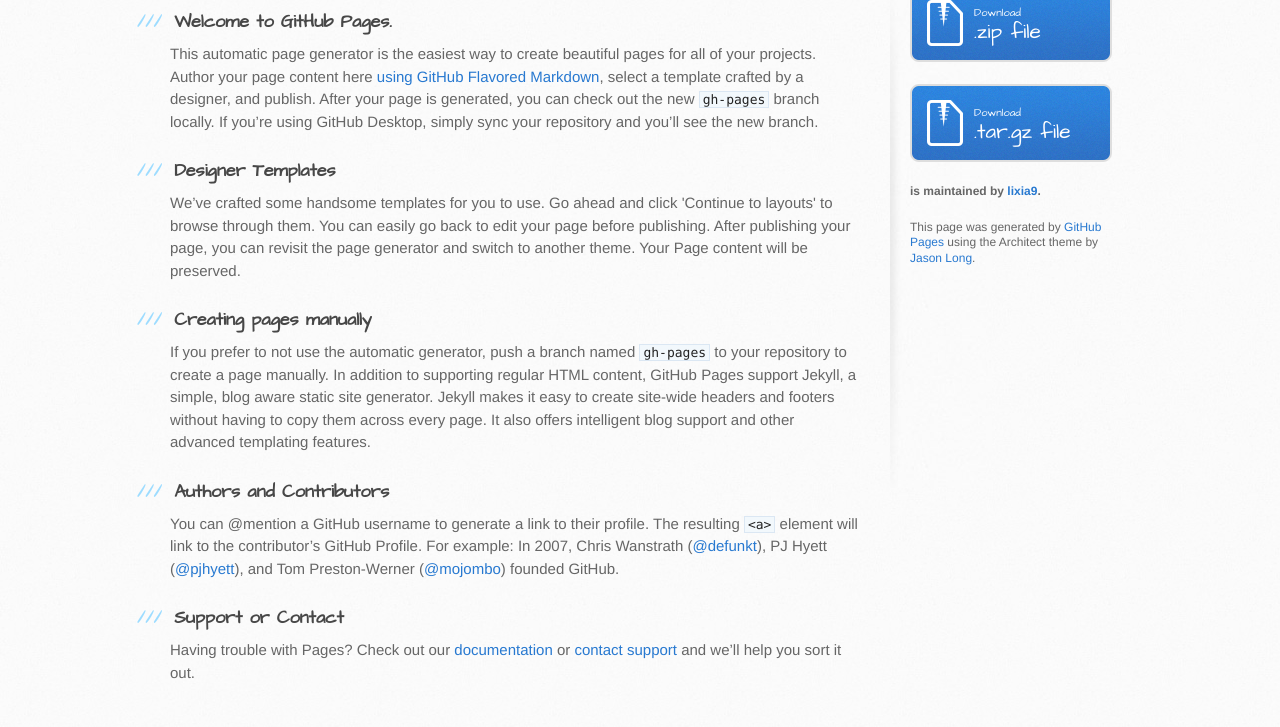
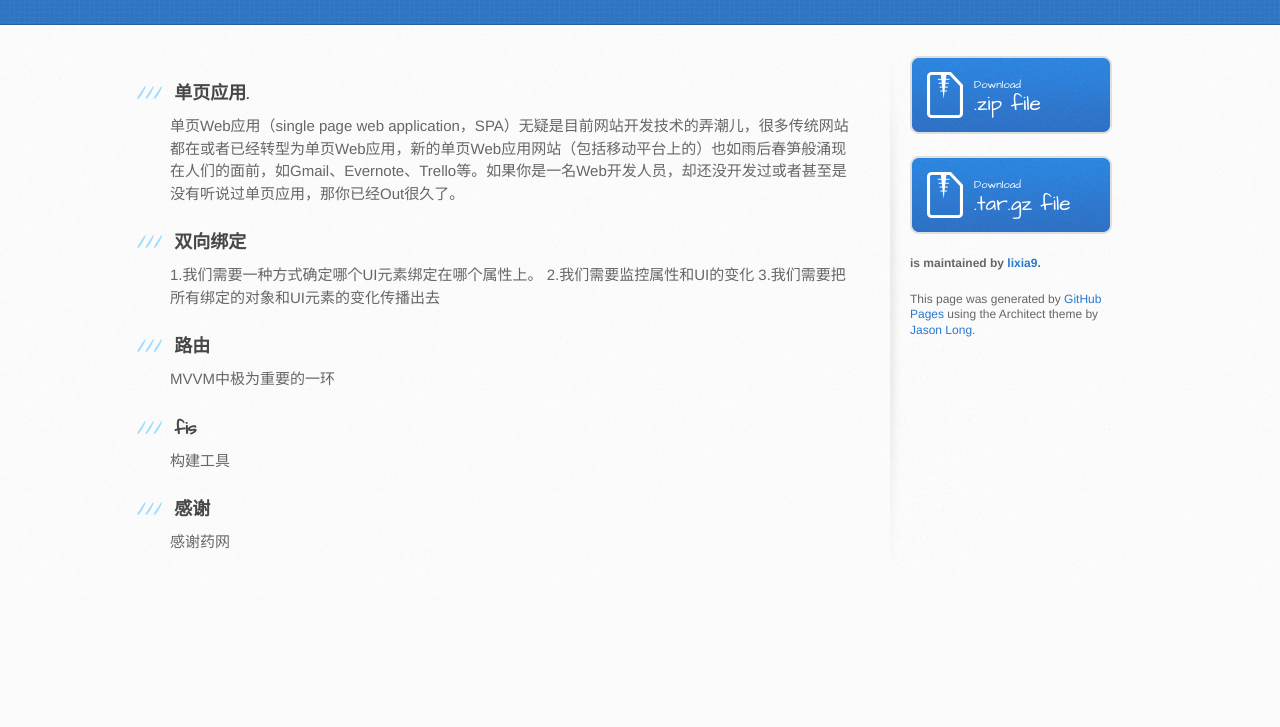
Before and after one commit to lixia9/point, a plain HTML site: page index.html in a window 1280 px wide. Shown: the part 248-975 px from the top of the page. After the commit the page ends 844 px from the top, so only its background shows below. Drawn offline with Linux system fonts and the light colour scheme.

```diff
--- a/index.html
+++ b/index.html
@@ -13,13 +13,13 @@
     <script src="//html5shiv.googlecode.com/svn/trunk/html5.js"></script>
     <![endif]-->
 
-    <title>李晓龙的博客 by lixia9</title>
+    <title>SPA路由双线绑定实现 by lixia9</title>
   </head>
 
   <body>
     <header>
       <div class="inner">
-        <h1>李晓龙的博客</h1>
+        <h1>SPA路由双线绑定实现</h1>
         <h2>不积跬步无以至千里</h2>
         <a href="https://github.com/lixia9/point" class="button"><small>View project on</small> GitHub</a>
       </div>
@@ -29,29 +29,31 @@
       <div class="inner clearfix">
         <section id="main-content">
           <h3>
-<a id="welcome-to-github-pages" class="anchor" href="#welcome-to-github-pages" aria-hidden="true"><span aria-hidden="true" class="octicon octicon-link"></span></a>Welcome to GitHub Pages.</h3>
+<a id="单页应用" class="anchor" href="#%E5%8D%95%E9%A1%B5%E5%BA%94%E7%94%A8" aria-hidden="true"><span aria-hidden="true" class="octicon octicon-link"></span></a>单页应用.</h3>
 
-<p>This automatic page generator is the easiest way to create beautiful pages for all of your projects. Author your page content here <a href="https://guides.github.com/features/mastering-markdown/">using GitHub Flavored Markdown</a>, select a template crafted by a designer, and publish. After your page is generated, you can check out the new <code>gh-pages</code> branch locally. If you’re using GitHub Desktop, simply sync your repository and you’ll see the new branch.</p>
+<p>单页Web应用（single page web application，SPA）无疑是目前网站开发技术的弄潮儿，很多传统网站都在或者已经转型为单页Web应用，新的单页Web应用网站（包括移动平台上的）也如雨后春笋般涌现在人们的面前，如Gmail、Evernote、Trello等。如果你是一名Web开发人员，却还没开发过或者甚至是没有听说过单页应用，那你已经Out很久了。</p>
 
 <h3>
-<a id="designer-templates" class="anchor" href="#designer-templates" aria-hidden="true"><span aria-hidden="true" class="octicon octicon-link"></span></a>Designer Templates</h3>
+<a id="双向绑定" class="anchor" href="#%E5%8F%8C%E5%90%91%E7%BB%91%E5%AE%9A" aria-hidden="true"><span aria-hidden="true" class="octicon octicon-link"></span></a>双向绑定</h3>
 
-<p>We’ve crafted some handsome templates for you to use. Go ahead and click 'Continue to layouts' to browse through them. You can easily go back to edit your page before publishing. After publishing your page, you can revisit the page generator and switch to another theme. Your Page content will be preserved.</p>
+<p>1.我们需要一种方式确定哪个UI元素绑定在哪个属性上。
+2.我们需要监控属性和UI的变化
+3.我们需要把所有绑定的对象和UI元素的变化传播出去</p>
 
 <h3>
-<a id="creating-pages-manually" class="anchor" href="#creating-pages-manually" aria-hidden="true"><span aria-hidden="true" class="octicon octicon-link"></span></a>Creating pages manually</h3>
+<a id="路由" class="anchor" href="#%E8%B7%AF%E7%94%B1" aria-hidden="true"><span aria-hidden="true" class="octicon octicon-link"></span></a>路由</h3>
 
-<p>If you prefer to not use the automatic generator, push a branch named <code>gh-pages</code> to your repository to create a page manually. In addition to supporting regular HTML content, GitHub Pages support Jekyll, a simple, blog aware static site generator. Jekyll makes it easy to create site-wide headers and footers without having to copy them across every page. It also offers intelligent blog support and other advanced templating features.</p>
+<p>MVVM中极为重要的一环</p>
 
 <h3>
-<a id="authors-and-contributors" class="anchor" href="#authors-and-contributors" aria-hidden="true"><span aria-hidden="true" class="octicon octicon-link"></span></a>Authors and Contributors</h3>
+<a id="fis" class="anchor" href="#fis" aria-hidden="true"><span aria-hidden="true" class="octicon octicon-link"></span></a>fis</h3>
 
-<p>You can @mention a GitHub username to generate a link to their profile. The resulting <code>&lt;a&gt;</code> element will link to the contributor’s GitHub Profile. For example: In 2007, Chris Wanstrath (<a href="https://github.com/defunkt" class="user-mention">@defunkt</a>), PJ Hyett (<a href="https://github.com/pjhyett" class="user-mention">@pjhyett</a>), and Tom Preston-Werner (<a href="https://github.com/mojombo" class="user-mention">@mojombo</a>) founded GitHub.</p>
+<p>构建工具</p>
 
 <h3>
-<a id="support-or-contact" class="anchor" href="#support-or-contact" aria-hidden="true"><span aria-hidden="true" class="octicon octicon-link"></span></a>Support or Contact</h3>
+<a id="感谢" class="anchor" href="#%E6%84%9F%E8%B0%A2" aria-hidden="true"><span aria-hidden="true" class="octicon octicon-link"></span></a>感谢</h3>
 
-<p>Having trouble with Pages? Check out our <a href="https://help.github.com/pages">documentation</a> or <a href="https://github.com/contact">contact support</a> and we’ll help you sort it out.</p>
+<p>感谢药网</p>
         </section>
 
         <aside id="sidebar">
```
Also changed, not shown: params.json (+2 -2 lines).
